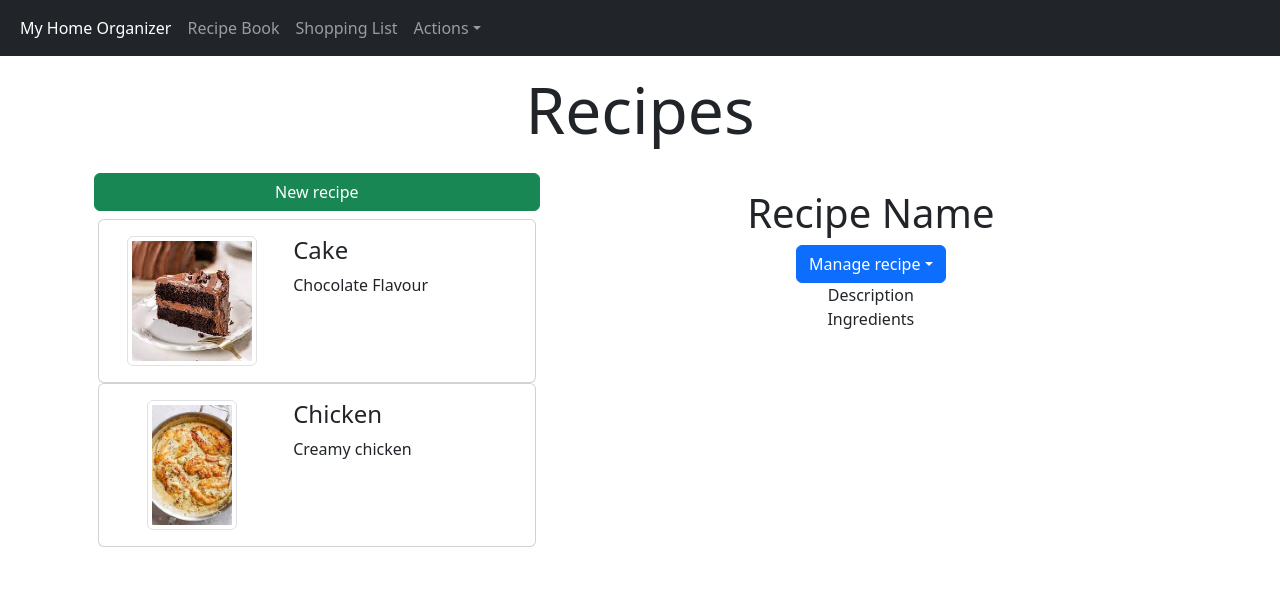
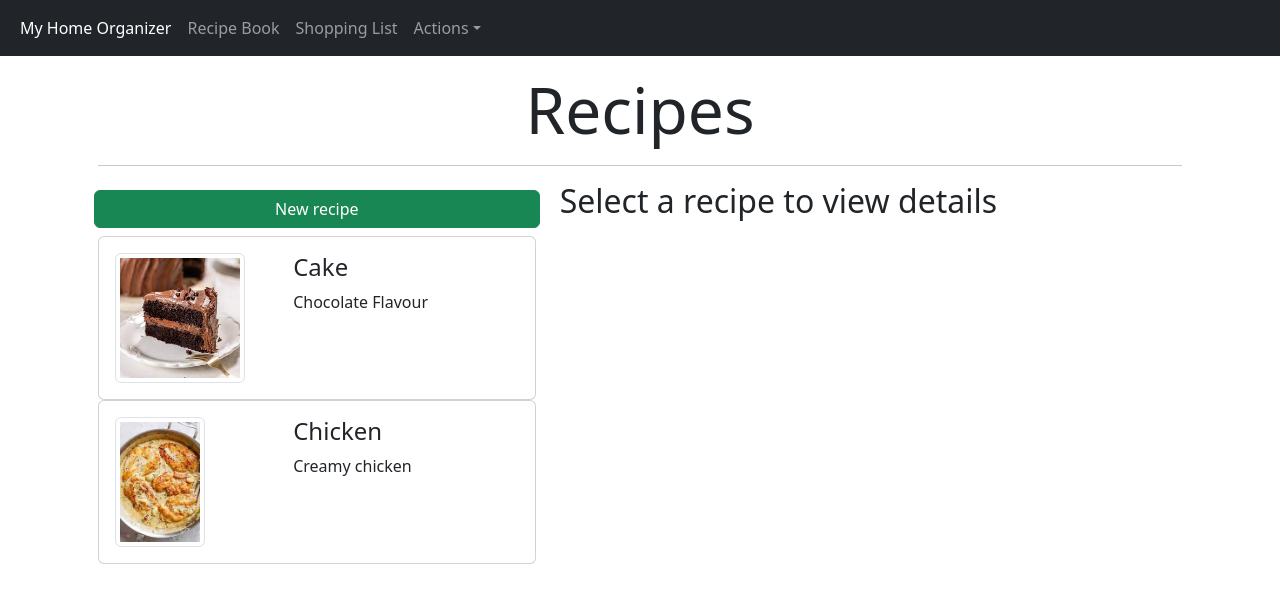
Before and after one commit to LuqmaanHaffejee/MyHomeOrganizer, an Angular app: page / in a window 1280 px wide. Shown: the top 602 px of the page. Built offline with nearby package versions, Linux system fonts and the light colour scheme.

Commit message:
recipe details

```diff
--- a/src/app/app.component.html
+++ b/src/app/app.component.html
@@ -1,7 +1,7 @@
 <app-header (recipePageSelected)="onRecipePageSelected()" (shoppingListPageSelected)="onShoppingListPageSelected()"></app-header>
 <div class="container p-3">
   <div class="row">
-    <div class="col-12 text-center">
+    <div class="col-12">
       <app-recipe  *ngIf="recipePageSelected"></app-recipe>
       <app-shopping-list *ngIf="shoppingListPageSelected"></app-shopping-list>
     </div>
--- a/src/app/domain/recipe-book/ui/recipe/recipe-detail/recipe-detail.component.html
+++ b/src/app/domain/recipe-book/ui/recipe/recipe-detail/recipe-detail.component.html
@@ -1,12 +1,12 @@
 <div class="container">
   <div class="row">
     <div class="col-12">
-      <img class="img-fluid" src="" alt="">
+      <img class="img-fluid img-thumbnail" style="max-height: 300px; max-width: 300px" [src]="recipe.imagePath" alt="">
     </div>
   </div>
   <div class="row">
     <div class="col-12">
-      <h1>Recipe Name</h1>
+      <h1>{{ recipe.name }}</h1>
     </div>
   </div>
   <div class="row">
@@ -23,7 +23,7 @@
   </div>
   <div class="row">
     <div class="col-12">
-      Description
+      {{ recipe.description }}
     </div>
   </div>
   <div class="row">
--- a/src/app/domain/recipe-book/ui/recipe/recipe-detail/recipe-detail.component.ts
+++ b/src/app/domain/recipe-book/ui/recipe/recipe-detail/recipe-detail.component.ts
@@ -1,4 +1,5 @@
-import { Component } from '@angular/core';
+import { Component, Input } from '@angular/core';
+import { Recipe } from '../../../model/recipe';
 
 @Component({
   selector: 'app-recipe-detail',
@@ -7,4 +8,6 @@ import { Component } from '@angular/core';
 })
 export class RecipeDetailComponent {
 
+  @Input() recipe!: Recipe;
+
 }
--- a/src/app/domain/recipe-book/ui/recipe/recipe-list/recipe-list.component.html
+++ b/src/app/domain/recipe-book/ui/recipe/recipe-list/recipe-list.component.html
@@ -5,6 +5,6 @@
 </div>
 <div class="row">
   <div class="col-xs-12">
-      <app-recipe-item *ngFor="let recipe of recipes" [recipe]="recipe" ></app-recipe-item>
+      <app-recipe-item *ngFor="let recipe of recipes" [recipe]="recipe" (click)="onRecipeClick(recipe)"></app-recipe-item>
   </div>
 </div>
--- a/src/app/domain/recipe-book/ui/recipe/recipe.component.html
+++ b/src/app/domain/recipe-book/ui/recipe/recipe.component.html
@@ -1,13 +1,15 @@
 <div class="container">
-
-  <p class="display-3">Recipes</p>
-
+  <p class="display-3 text-center">Recipes</p>
+  <hr>
   <div class="row">
     <div class="col-md-5">
-      <app-recipe-list></app-recipe-list>
+      <app-recipe-list (recipeSelected)="onRecipeSelected($event)"></app-recipe-list>
     </div>
     <div class="col-md-7">
-      <app-recipe-detail></app-recipe-detail>
+      <app-recipe-detail *ngIf="selectedRecipe else notSelected" [recipe]="selectedRecipe"></app-recipe-detail>
+      <ng-template #notSelected>
+        <h2>Select a recipe to view details</h2>
+      </ng-template>
     </div>
   </div>
 </div>
--- a/src/app/domain/recipe-book/ui/recipe/recipe.component.ts
+++ b/src/app/domain/recipe-book/ui/recipe/recipe.component.ts
@@ -1,4 +1,5 @@
 import { Component } from '@angular/core';
+import { Recipe } from "../../model/recipe";
 
 @Component({
   selector: 'app-recipe',
@@ -7,4 +8,9 @@ import { Component } from '@angular/core';
 })
 export class RecipeComponent {
 
+  selectedRecipe: Recipe;
+
+  onRecipeSelected($event: Recipe) {
+    this.selectedRecipe = $event;
+  }
 }
--- a/src/app/domain/shopping-list/ui/shopping-list/shopping-list.component.html
+++ b/src/app/domain/shopping-list/ui/shopping-list/shopping-list.component.html
@@ -1,5 +1,6 @@
 <div class="container">
-  <p class="display-3">Shopping List</p>
+  <p class="display-3 text-center">Shopping List</p>
+  <hr>
   <div class="row">
     <div class="col-12">
       <app-shopping-list-edit></app-shopping-list-edit>
```
Also changed, not shown: src/app/domain/recipe-book/ui/recipe/recipe-list/recipe-list.component.ts (+7 -1 lines).
